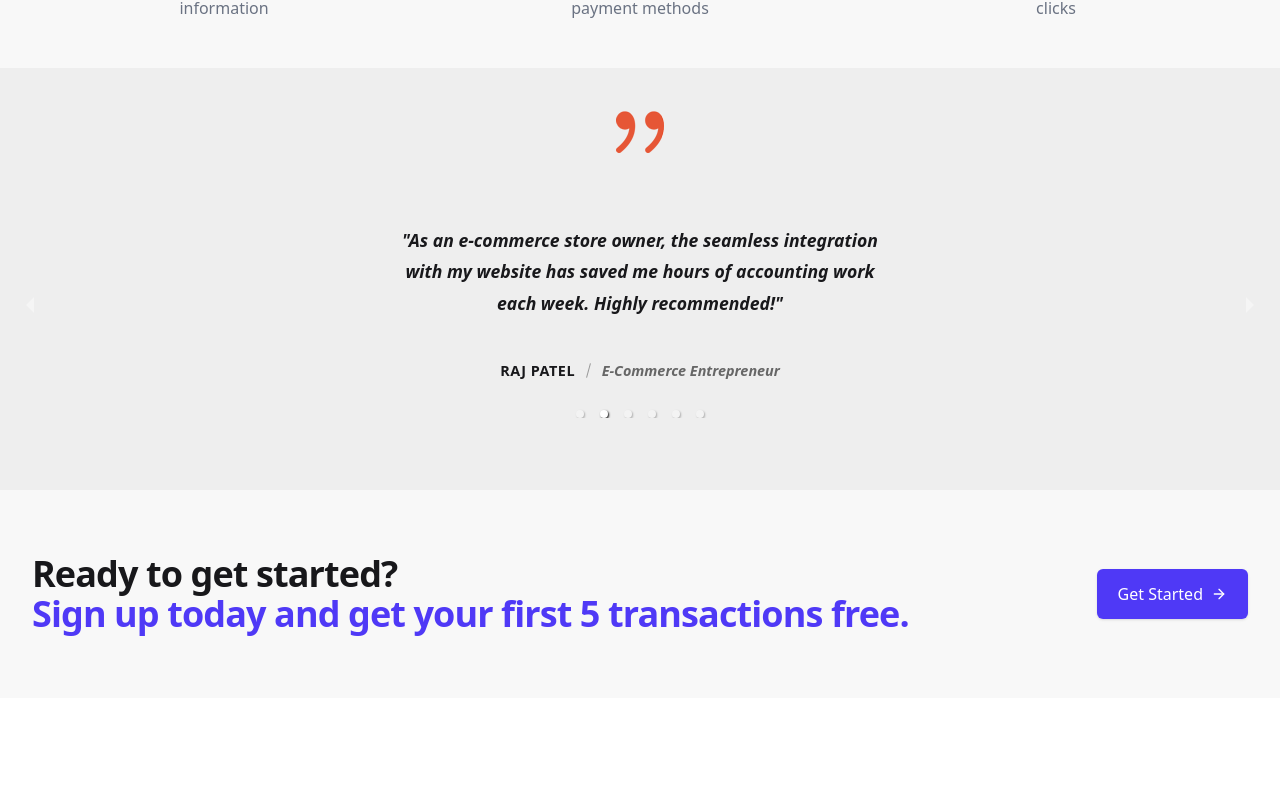
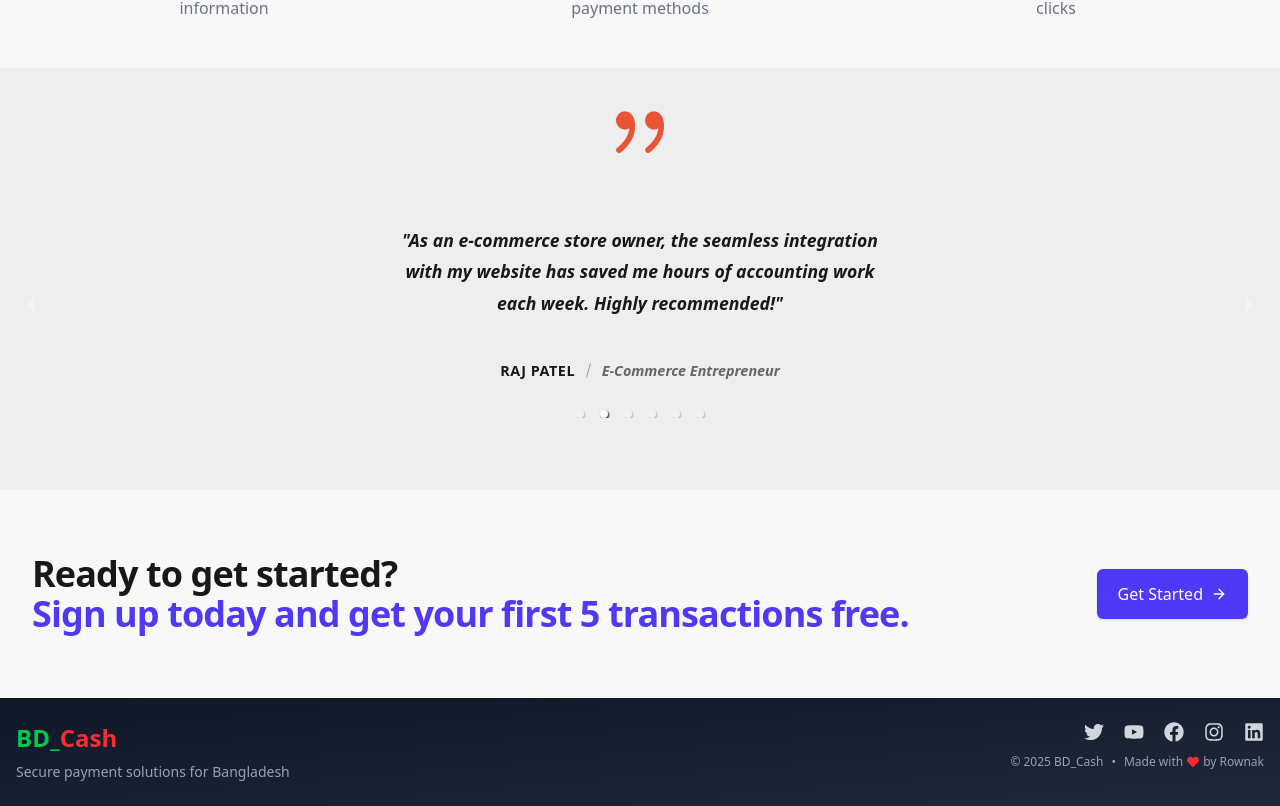
Before and after one commit to rownakabdullahomi/BD_Cash_Client, a React (Vite) app: page / in a window 1280 px wide. Shown: the part 1554-2360 px from the top of the page. Before the commit the page ends 2252 px from the top, so only its background shows below. Built offline with nearby package versions, Linux system fonts and the light colour scheme; no server answers.

Commit message:
footer added

```diff
--- /dev/null
+++ b/src/components/Footer.tsx
@@ -0,0 +1,87 @@
+import { FaTwitter, FaYoutube, FaFacebook, FaInstagram, FaLinkedin, FaHeart } from "react-icons/fa";
+import { Link } from "react-router-dom";
+
+
+const Footer = () => {
+  const socialLinks = [
+    { icon: <FaTwitter />, url: "https://twitter.com" },
+    { icon: <FaYoutube />, url: "https://youtube.com" },
+    { icon: <FaFacebook />, url: "https://facebook.com" },
+    { icon: <FaInstagram />, url: "https://instagram.com" },
+    { icon: <FaLinkedin />, url: "https://linkedin.com" }
+  ];
+
+  return (
+    <footer className="px-6 md:px-4 bg-gradient-to-br from-gray-900 to-gray-800 text-white  w-full">
+      <div className="  flex flex-col justify-between py-6">
+        {/* Main Content */}
+        <div className="flex justify-between">
+          {/* Brand Column */}
+          <div className="flex flex-col items-center md:items-start">
+            <Link to="/" className="mb-2">
+              <div className="flex items-center">
+                <span className="text-2xl font-bold text-green-500">BD_</span>
+                <span className="text-2xl font-bold text-red-500">Cash</span>
+              </div>
+            </Link>
+            <p className="text-gray-400 text-sm text-center md:text-left">
+              Secure payment solutions for Bangladesh
+            </p>
+             {/* Quick Links - Made more compact */}
+          {/* <div className="flex flex-col items-center">
+            <h3 className="text-md font-semibold mb-2 text-white">Links</h3>
+            <ul className="text-center">
+              <li><Link to="/about" className="text-gray-400 hover:text-yellow-400 text-sm transition">About</Link></li>
+              <li><Link to="/services" className="text-gray-400 hover:text-yellow-400 text-sm transition">Services</Link></li>
+              <li><Link to="/contact" className="text-gray-400 hover:text-yellow-400 text-sm transition">Contact</Link></li>
+              <li><Link to="/privacy" className="text-gray-400 hover:text-yellow-400 text-sm transition">Privacy</Link></li>
+            </ul>
+          </div> */}
+          </div>
+
+
+
+          {/* Contact Info - Made more compact */}
+          {/* <div className="flex flex-col items-center md:items-end">
+            <h3 className="text-md font-semibold mb-2 text-white">Contact</h3>
+            <div className="text-gray-400 text-sm space-y-1 text-center md:text-right">
+              <p>info@bdcash.com</p>
+              <p>+880 1XXX XXX XXX</p>
+            </div>
+          </div> */}
+
+          {/* Social Links & Copyright - Combined to save space */}
+        <div className="flex flex-col items-end space-y-3">
+          <div className="flex space-x-5 ">
+            {socialLinks.map((link, index) => (
+              <a
+                key={index}
+                href={link.url}
+                target="_blank"
+                rel="noopener noreferrer"
+                className="text-xl text-gray-300 hover:text-yellow-400 transition-colors"
+              >
+                {link.icon}
+              </a>
+            ))}
+          </div>
+
+          <div className="text-center text-gray-400 text-xs">
+            <div className="flex flex-col md:flex-row items-center justify-center space-y-1 md:space-y-0 md:space-x-2">
+              <p>© {new Date().getFullYear()} BD_Cash</p>
+              <span className="hidden md:block">•</span>
+              <p className="flex items-center">
+                Made with <FaHeart className="mx-1 text-red-500 text-xs" /> by Rownak
+              </p>
+            </div>
+          </div>
+        </div>
+        </div>
+
+
+      </div>
+    </footer>
+  );
+};
+
+export default Footer;
--- a/src/layouts/MainLayout.tsx
+++ b/src/layouts/MainLayout.tsx
@@ -4,6 +4,7 @@ import Navbar from "../components/Navbar";
 import useRole from "../hooks/useRole";
 
 import { Outlet } from "react-router-dom";
+import Footer from "../components/footer";
 
 const MainLayout = () => {
   const [type, isLoading] = useRole();
@@ -20,12 +21,14 @@ const MainLayout = () => {
         }}
       />
       <nav className="w-full fixed backdrop-blur-md backdrop-saturate-150 bg-white/30 text-base shadow-md top-0 z-50">
-        <Navbar></Navbar>
+        <Navbar />
       </nav>
       <main className="pt-16">
         <Outlet />
       </main>
-      <footer></footer>
+      <footer>
+        <Footer />
+      </footer>
     </div>
   );
 };
--- /dev/null
+++ b/src/pages/History.tsx
@@ -0,0 +1,9 @@
+
+
+const History = () => {
+  return (
+    <div>History</div>
+  )
+}
+
+export default History
--- a/src/pages/home/UserDashboard.tsx
+++ b/src/pages/home/UserDashboard.tsx
@@ -5,6 +5,7 @@ import useAxiosSecure from "../../hooks/useAxiosSecure";
 import useRole from "../../hooks/useRole";
 import { useAuthContext } from "../../providers/AuthProvider";
 import { useQuery } from "@tanstack/react-query";
+import { Link } from "react-router-dom";
 
 const UserDashboard = () => {
   const [totalAddedBalance, setTotalAddedBalance] = useState<number>(0);
@@ -246,9 +247,9 @@ const UserDashboard = () => {
             </div>
           </div>
         </div>
-        <div className="flex justify-center">
+        <Link to={"/history"} className="flex justify-center">
           <div className="mt-14 btn btn-outline btn-primary">View History</div>
-        </div>
+        </Link>
       </div>
     </div>
   );
--- a/src/routes/Router.tsx
+++ b/src/routes/Router.tsx
@@ -11,6 +11,7 @@ import UserRoute from "./UserRoute";
 import Profile from "../pages/Profile";
 import PrivateRoute from "./PrivateRoute";
 import About from "../pages/About";
+import History from "../pages/History";
 
 const Router = createBrowserRouter([
   {
@@ -23,7 +24,11 @@ const Router = createBrowserRouter([
       },
       {
         path: "/dashboard/admin",
-        element: <AdminRoute><DashboardLayout /></AdminRoute>,
+        element: (
+          <AdminRoute>
+            <DashboardLayout />
+          </AdminRoute>
+        ),
         children: [
           {
             index: true,
@@ -31,32 +36,42 @@ const Router = createBrowserRouter([
           },
           {
             path: "requests",
-            element: <Requests/>
-          }
-
+            element: <Requests />,
+          },
         ],
       },
       {
         path: "/dashboard/user",
-        element: <UserRoute><UserDashboard/></UserRoute>,
-
+        element: (
+          <UserRoute>
+            <UserDashboard />
+          </UserRoute>
+        ),
+      },
+      {
+        path: "/history",
+        element: (
+          <UserRoute>
+            <History />
+          </UserRoute>
+        ),
       },
       {
         path: "/profile",
-        element: <PrivateRoute><Profile/></PrivateRoute>,
-
+        element: (
+          <PrivateRoute>
+            <Profile />
+          </PrivateRoute>
+        ),
       },
       {
         path: "/about",
-        element: <About/>,
-
+        element: <About />,
       },
     ],
   },
   { path: "/login", element: <Login /> },
   { path: "/signup", element: <SignUp /> },
-
-
 ]);
 
 export default Router;
```
